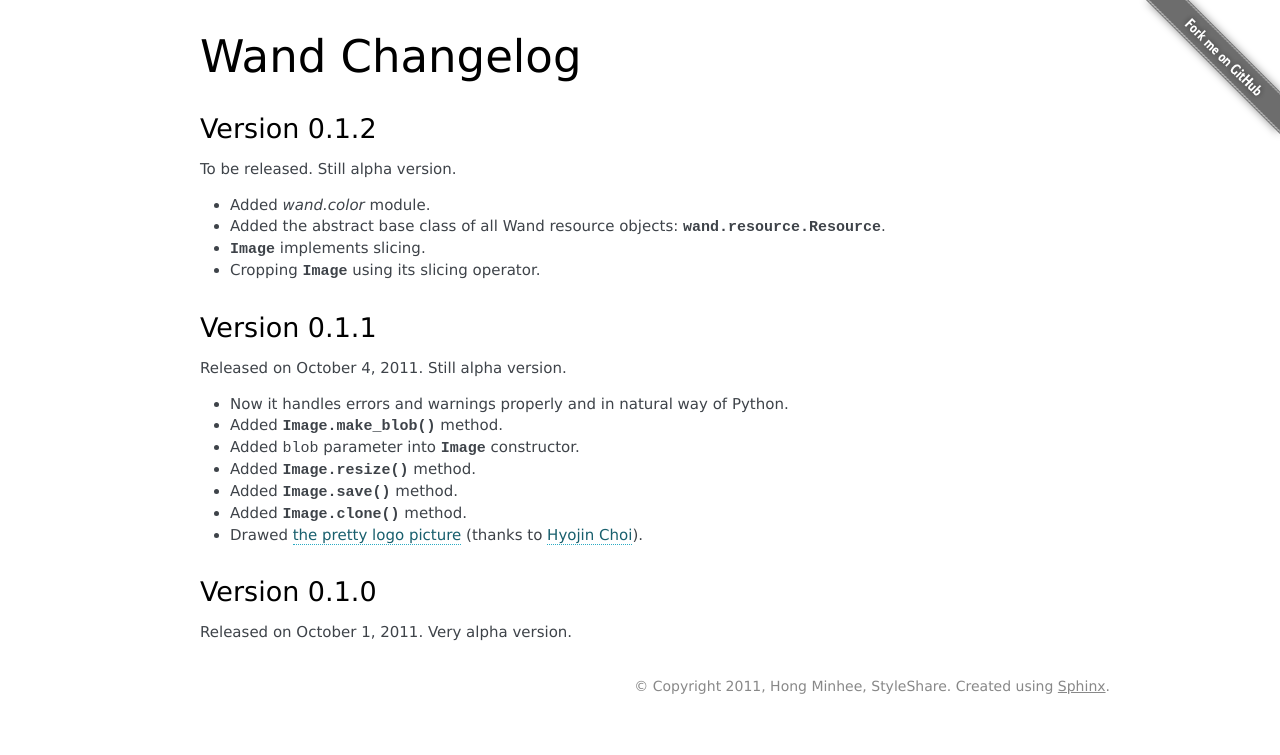
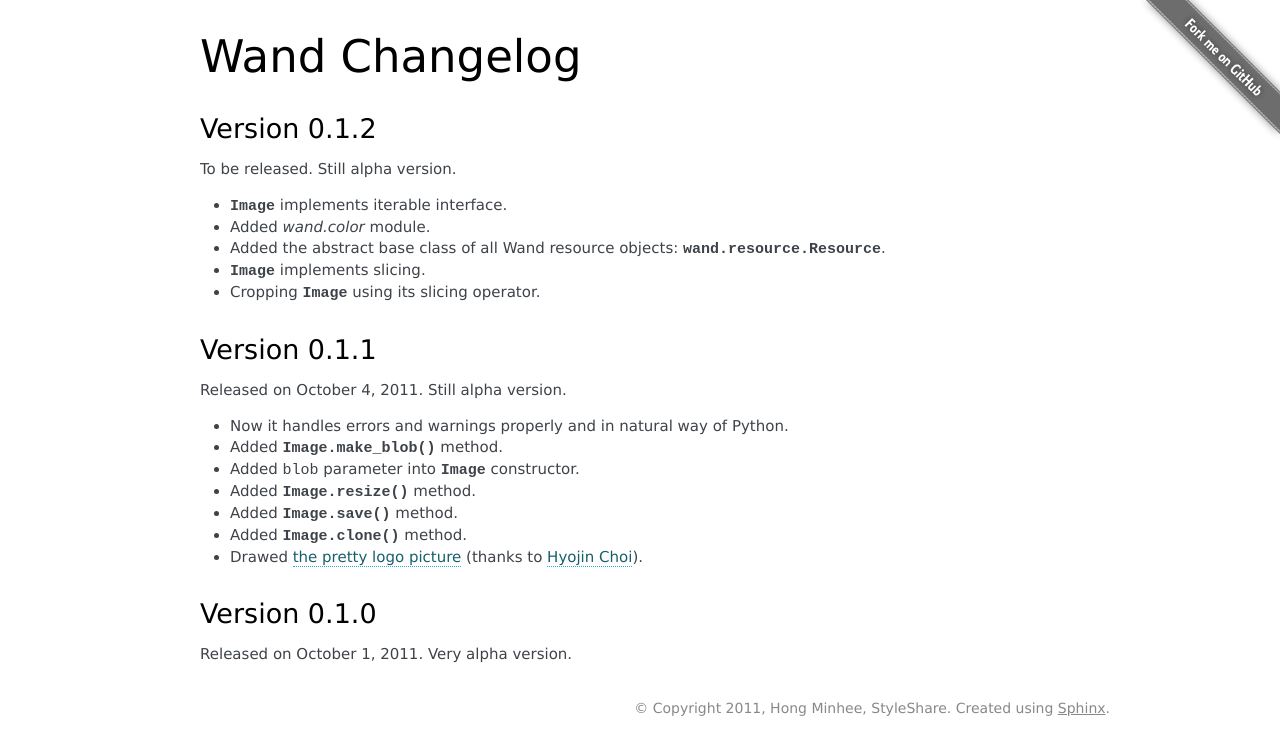
Before and after one commit to emcconville/wand, a Sphinx documentation site: the page built from docs/changes.rst, in a window 1280 px wide. Shown: the top 755 px of the page. Built offline with Sphinx 7.4.7, drawn with Linux system fonts in a browser that asks for light colours; some web fonts are replaced.

Commit message:
Added changelog

```diff
--- a/docs/changes.rst
+++ b/docs/changes.rst
@@ -6,6 +6,7 @@ Version 0.1.2
 
 To be released. Still alpha version.
 
+- :class:`~wand.image.Image` implements iterable interface.
 - Added `wand.color` module.
 - Added the abstract base class of all Wand resource objects:
   :class:`wand.resource.Resource`.
```
